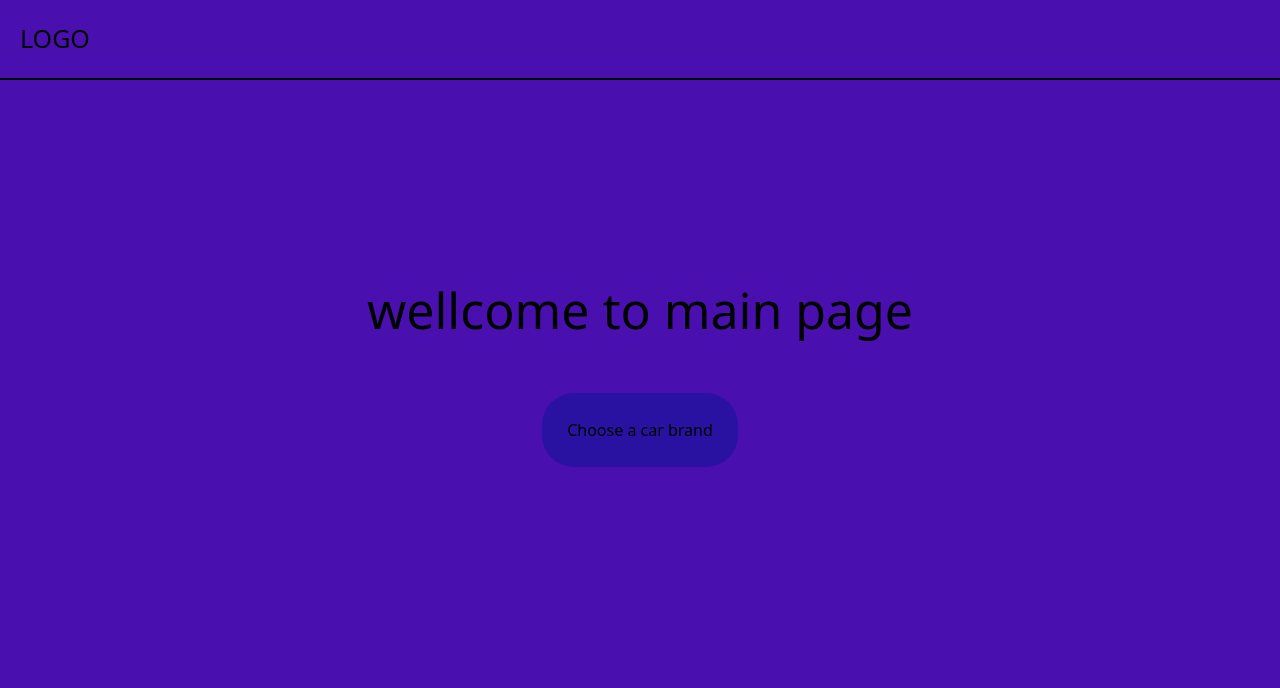
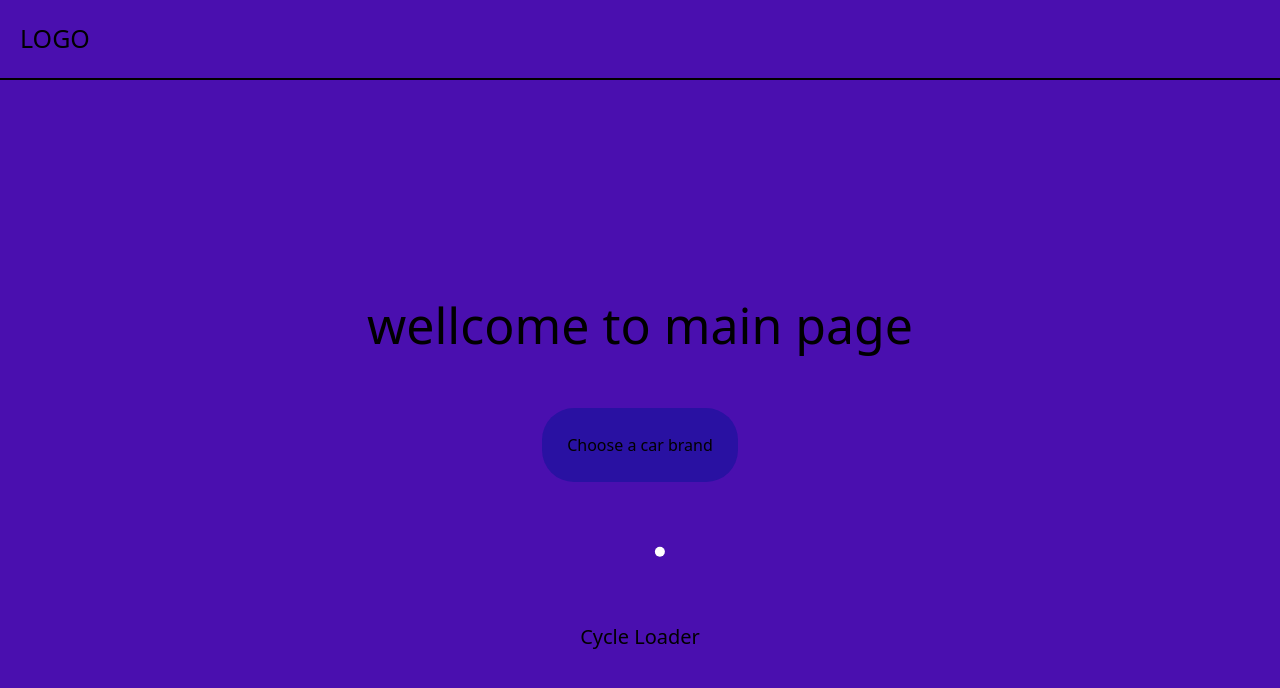
Before and after one commit to GiOrGI175/framer_motion, a Next.js app: page / in a window 1280 px wide. Shown: the top 688 px of the page. Built offline with nearby package versions, Linux system fonts and the light colour scheme.

Commit message:
lesson_8

```diff
--- /dev/null
+++ b/app/components/CycleLoader.tsx
@@ -0,0 +1,34 @@
+'use client';
+
+import { motion } from 'framer-motion';
+
+const loaderVariant = {
+  animationOne: {
+    x: [-20, 20],
+    y: [0, -30],
+    transition: {
+      x: {
+        repeat: Infinity,
+        repeatType: 'mirror',
+        duration: 0.5,
+      },
+      y: {
+        repeat: Infinity,
+        repeatType: 'mirror',
+        duration: 0.25,
+      },
+    },
+  },
+};
+
+const CycleLoader = () => {
+  return (
+    <motion.div
+      className='w-[10px] h-[10px] my-[40px] mx-auto rounded-full bg-[white] '
+      variants={loaderVariant}
+      animate='animationOne'
+    ></motion.div>
+  );
+};
+
+export default CycleLoader;
--- a/app/components/Header.tsx
+++ b/app/components/Header.tsx
@@ -12,11 +12,15 @@ const Header = () => {
         transition={{ type: 'spring', duration: 2 }}
       >
         <motion.div
+          drag
+          dragConstraints={{ left: 0, right: 0, top: 0, bottom: 0 }}
+          dragElastic={0.7}
           initial={{ x: -200 }}
           animate={{ x: 20 }}
           transition={{ type: 'spring', duration: 2 }}
+          className='cursor-pointer'
         >
-          <span className='text-[25px]'>LOGO</span>
+          <span className='text-[25px] '>LOGO</span>
         </motion.div>
       </motion.div>
     </header>
--- a/app/components/HomePage.tsx
+++ b/app/components/HomePage.tsx
@@ -2,6 +2,8 @@
 
 import Link from 'next/link';
 import { motion } from 'framer-motion';
+import Loader from './Loader';
+import CycleLoader from './CycleLoader';
 
 const buttonVariants = {
   visable: {
@@ -14,10 +16,10 @@ const HomePage = () => {
     <motion.main
       className='w-full h-[100dvh] flex justify-center items-center'
       initial={{ opacity: 0.1 }}
-      animate={{ rotateZ: 360, opacity: 1, marginTop: -100 }}
+      animate={{ rotateZ: 360, opacity: 1 }}
       transition={{ duration: 0.5 }}
     >
-      <div className='flex flex-col gap-[25px] items-center'>
+      <div className='w-fit flex flex-col gap-[25px] items-center'>
         <motion.h1
           className='text-[20px]'
           animate={{ fontSize: '50px', x: [100, 0], y: -20 }}
@@ -41,6 +43,11 @@ const HomePage = () => {
             Choose a car brand
           </motion.button>
         </Link>
+
+        <>
+          <CycleLoader />
+          <p className='text-[20px]'>Cycle Loader </p>
+        </>
       </div>
     </motion.main>
   );
--- a/app/components/Loader.tsx
+++ b/app/components/Loader.tsx
@@ -0,0 +1,21 @@
+'use client';
+
+import { motion } from 'framer-motion';
+
+const Loader = () => {
+  return (
+    <div className='flex justify-center items-center h-screen'>
+      <motion.div
+        className='w-16 h-16 border-4 border-t-transparent border-white rounded-full'
+        animate={{ rotate: 360 }}
+        transition={{
+          repeat: Infinity,
+          ease: 'linear',
+          duration: 1,
+        }}
+      />
+    </div>
+  );
+};
+
+export default Loader;
--- /dev/null
+++ b/app/components/RouteLoader.tsx
@@ -0,0 +1,29 @@
+'use client';
+
+import { useEffect, useState } from 'react';
+import { usePathname } from 'next/navigation';
+import Loader from './Loader';
+
+const RouteLoader = () => {
+  const [loading, setLoading] = useState(false);
+  const pathname = usePathname();
+
+  useEffect(() => {
+    setLoading(true);
+    const timeout = setTimeout(() => {
+      setLoading(false);
+    }, 100);
+
+    return () => clearTimeout(timeout);
+  }, [pathname]);
+
+  if (!loading) return null;
+
+  return (
+    <div className='fixed top-0 left-0 w-full h-full flex items-center justify-center bg-black/20 z-50'>
+      <Loader />
+    </div>
+  );
+};
+
+export default RouteLoader;
--- a/app/layout.tsx
+++ b/app/layout.tsx
@@ -1,5 +1,6 @@
 import './globals.css';
 import Header from './components/Header';
+import RouteLoader from './components/RouteLoader';
 
 export default function RootLayout({
   children,
@@ -10,6 +11,9 @@ export default function RootLayout({
     <html lang='en'>
       <body>
         <Header />
+        <>
+          <RouteLoader />
+        </>
         {children}
       </body>
     </html>
--- a/app/page.tsx
+++ b/app/page.tsx
@@ -2,8 +2,10 @@ import HomePage from './components/HomePage';
 
 export default function Home() {
   return (
-    <>
-      <HomePage />
-    </>
+    <div className='w-full flex justify-center'>
+      <div className='w-full max-w-[1440px] flex justify-center items-center'>
+        <HomePage />
+      </div>
+    </div>
   );
 }
```
